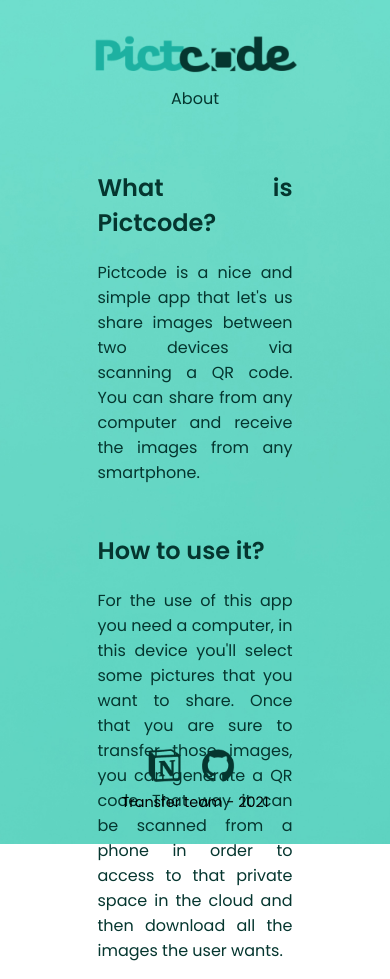
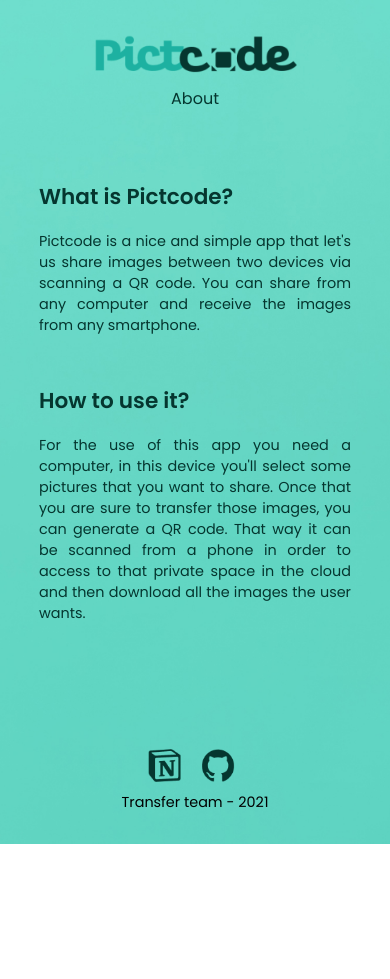
Before and after one commit to Pictcode-team/Frontend, a React app: page /About in a window 390 px wide. After the commit the page ends 844 px from the top, so only its background shows below. Built offline with nearby package versions, Linux system fonts and the light colour scheme.

Commit message:
Styles: responsive for error and about component

```diff
--- a/src/Pages/About/styles.scss
+++ b/src/Pages/About/styles.scss
@@ -5,6 +5,8 @@
   justify-content: center;
   margin-top: 3rem;
   color: $primary-color;
+  height: 70%;
+  overflow: scroll;
   &--text {
     width: 50%;
     text-align: justify;
@@ -13,3 +15,16 @@
     }
   }
 }
+
+@media screen and (max-width: 768px) {
+  .about {
+    margin-top: size($space-regular + 30);
+    &--text {
+      width: 80%;
+      font-size: 0.9rem;
+      &-1 {
+        margin-bottom: 3rem;
+      }
+    }
+  }
+}
--- a/src/Pages/Error/styles.scss
+++ b/src/Pages/Error/styles.scss
@@ -1,9 +1,8 @@
 @import '../../styles/global';
 
 .error-container {
-  // width: 70%;
-  height: 70vh;
-  // margin-left: 3rem;
+  height: 70%;
+  width: 90%;
   display: flex;
   flex-direction: column;
   justify-content: center;
@@ -38,3 +37,26 @@
     }
   }
 }
+
+@media screen and (max-width: 768px) {
+  .error-container {
+    width: 90%;
+    height: 70%;
+    margin: 0 auto;
+
+    h1 {
+      font-size: 1.6rem;
+    }
+
+    &--first {
+      line-height: 2.5rem;
+    }
+    &--second {
+      margin-top: 2rem;
+    }
+
+    a {
+      font-size: 1.6rem;
+    }
+  }
+}
--- a/src/Pages/Home/styles.scss
+++ b/src/Pages/Home/styles.scss
@@ -2,6 +2,8 @@
 
 .upload {
   @extend .flex-y;
+  margin: 0 auto;
+  margin-top: size($space-big);
   height: 75vh;
 
   &__form {
@@ -9,7 +11,7 @@
 
     &::before {
       content: url(../../assets/img/cloud.png);
-      height: size(50);
+      height: size(60);
       background-color: $transparency;
       position: absolute;
       bottom: 0;
@@ -38,6 +40,7 @@
       left: 0;
       right: 0;
       top: -75%;
+      cursor: pointer;
     }
   }
 
@@ -80,11 +83,7 @@
     opacity: 1;
   }
 }
-@media screen and (max-width: 425px) {
-  .upload {
-    margin-top: size($space-huge);
-  }
-}
+
 @media screen and (max-width: 768px) {
   .upload {
     margin-top: size($space-big);
@@ -100,3 +99,9 @@
     }
   }
 }
+
+@media screen and (max-width: 425px) {
+  .upload {
+    margin-top: size($space-huge);
+  }
+}
--- a/src/components/Layout/styles.scss
+++ b/src/components/Layout/styles.scss
@@ -25,7 +25,7 @@
 .header {
   display: flex;
   justify-content: space-between;
-  height: 5vh;
+  height: 5%;
   padding: size($space-regular);
 
   a {
@@ -48,7 +48,7 @@
   position: fixed;
   bottom: 0;
   margin-bottom: 1rem;
-  height: 10vh;
+  height: 10%;
   width: 100%;
 
   &__social {
--- a/src/styles/global.scss
+++ b/src/styles/global.scss
@@ -7,6 +7,7 @@
 $secondary-color: #d8fffb;
 $dark-color: #000000;
 $light-color: #ffffff;
+$green-light: #4ed5c3;
 $transparency: rgba(255, 255, 255, 0.1);
 $over-image: linear-gradient(
   180deg,
@@ -53,7 +54,7 @@
   align-items: center;
 }
 
+// @media screen and (max-width: 1400px)
+// @media screen and (max-width: 1020px)
+// @media screen and (max-width: 768px)
 // @media screen and (max-width: 425px)
-// @media screen and (max-width: 760px)
-// @media screen and (max-width: 1020px)
-// @media screen and (max-width: 1400px)
```
